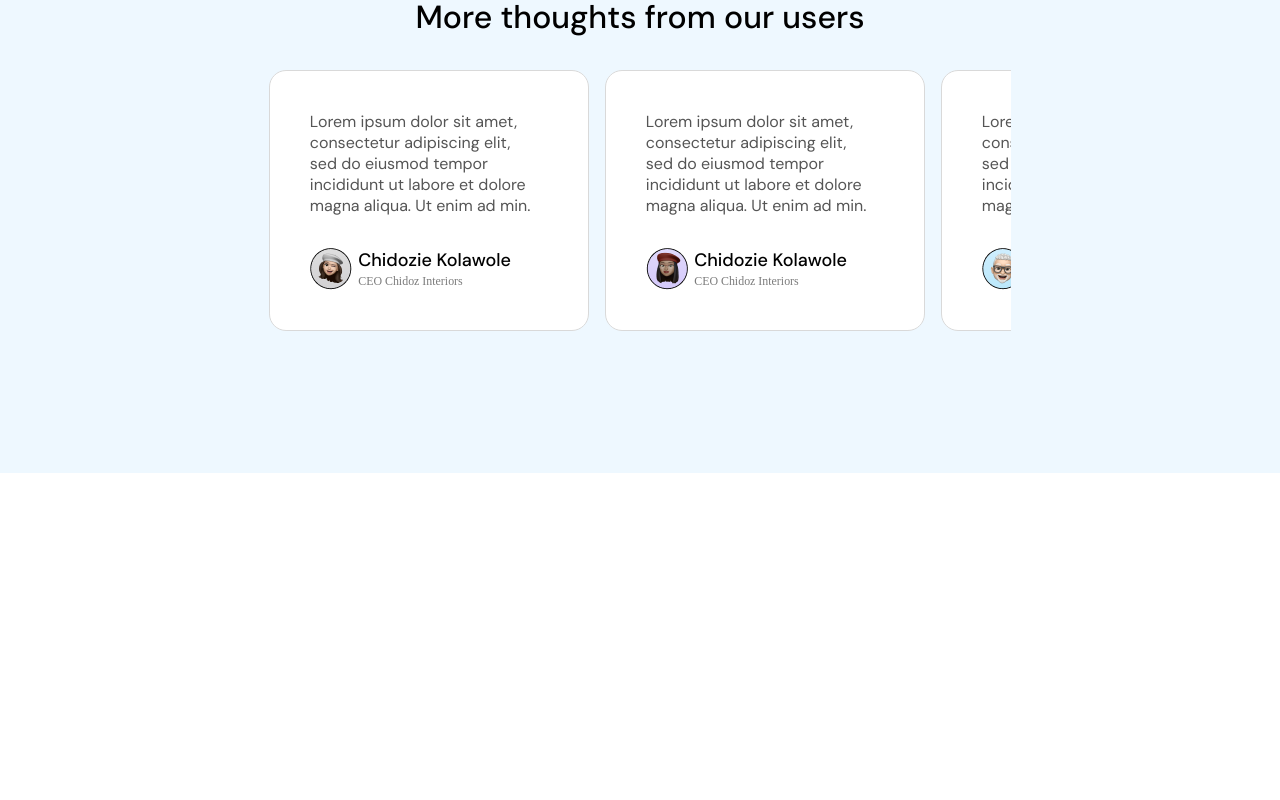
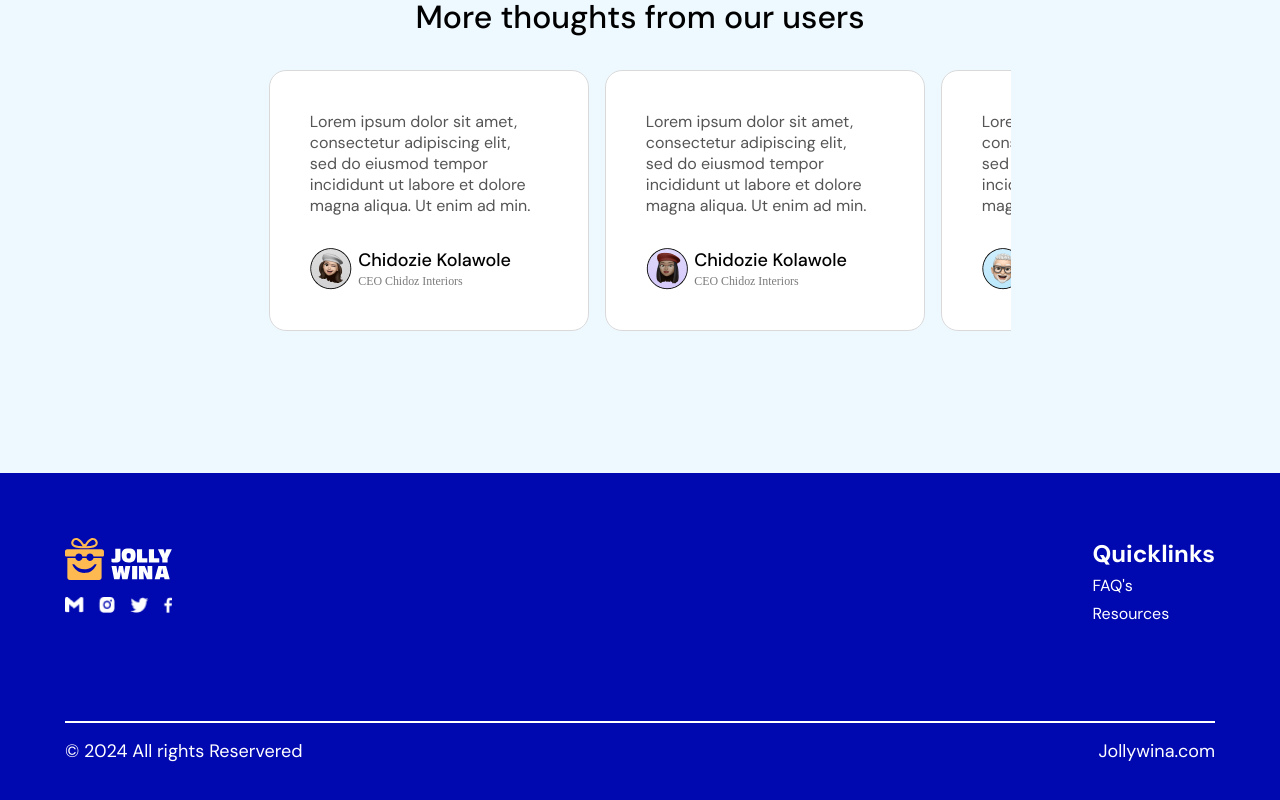
Before and after one commit to Emmanuel1858/test-surewina, an Angular app: page / in a window 1280 px wide. Shown: the part 4193-4993 px from the top of the page. Before the commit the page ends 4666 px from the top, so only its background shows below. Built offline with nearby package versions, Linux system fonts and the light colour scheme; a web font is replaced by a local one.

Commit message:
completed the footer section

```diff
--- a/src/app/pages/website/website.component.html
+++ b/src/app/pages/website/website.component.html
@@ -13,6 +13,7 @@
 
 
 <main>
+  <!-- section-1 -->
   <section class="add-gradient">
     <div class="section section-1">
       <div class="left-side">
@@ -80,6 +81,7 @@
       </div>
     </div>
   </section>
+  <!-- section-2 -->
   <section class="blue-gradient">
     <div class="section section-2">
       <ng-container class="section-2-content">
@@ -111,6 +113,7 @@
       </ng-container>
     </div>
   </section>
+  <!-- section-3 -->
   <section>
     <div class="section section-3">
       <img class="half-gift" src="../../../assets/half-gift.png" alt="">
@@ -147,6 +150,7 @@
       </div>
     </div>
   </section>
+  <!-- section-4 -->
   <section>
     <div class="draw-details">
       <div class="draw-top">
@@ -179,6 +183,7 @@
       </div>
     </div>
   </section>
+  <!-- section-5 -->
   <section class="blue-gradient">
     <div class="section section-5">
       <div class="text-header">
@@ -194,6 +199,7 @@
       </div>
     </div>
   </section>
+  <!-- section-6 -->
   <section>
     <div class="section section-6">
       <div class="text-container">
@@ -270,7 +276,20 @@
 
 <footer>
   <div class="footer">
-    <div class="footer-top">  </div>
-    <div class="footer-bottom"></div>
+    <div class="footer-top">
+      <div class="left-group">
+        <img src="../../../assets/jolly-winna-footer-logo.svg" alt="">
+        <img src="../../../assets/social-icons-group.png" alt="">
+      </div>
+      <div class="right-group">
+        <h2> Quicklinks </h2>
+        <p> FAQ's </p>
+        <p> Resources </p>
+      </div>
+    </div>
+    <div class="footer-bottom">
+      <p> © 2024 All rights Reservered </p>
+      <p> Jollywina.com </p>
+    </div>
   </div>
 </footer>
--- a/src/app/pages/website/website.component.scss
+++ b/src/app/pages/website/website.component.scss
@@ -818,3 +818,62 @@ section.blue-gradient {
     }
   }
 }
+
+footer {
+  padding: var(--container);
+  background-color: #0009B0;
+
+  .footer-top {
+    display: flex;
+    justify-content: space-between;
+    padding-bottom: 6rem;
+  }
+
+  .left-group {
+    display: flex;
+    flex-direction: column;
+    gap: 1.0625rem;
+  }
+
+  .right-group {
+    display: flex;
+    flex-direction: column;
+    gap: 0.4375rem;
+
+    h2 {
+      color: #FFF;
+      /* Body Text Bold/Body Text - Bold - 2 */
+      font-family: "DM Sans";
+      font-size: 1.5rem;
+      font-style: normal;
+      font-weight: 700;
+      line-height: normal;
+    }
+
+    p {
+      color: #FFF;
+      font-family: "DM Sans";
+      font-size: 1rem;
+      font-style: normal;
+      font-weight: 400;
+      line-height: 131.372%; /* 1.31369rem */
+    }
+  }
+
+  .footer-bottom {
+    display: flex;
+    justify-content: space-between;
+    border-top: 2px solid #FFF;
+    color: #FFF;
+    /* Body Text Regular/Body Text - Regular - 4 */
+    font-family: "DM Sans";
+    font-size: 1.125rem;
+    font-style: normal;
+    font-weight: 400;
+    line-height: normal;
+
+    p {
+      padding-top: 1rem;
+    }
+  }
+}
```
Also changed, not shown: src/assets/jolly-winna-footer-logo.svg (added), src/assets/social-icons-group.png (added).
